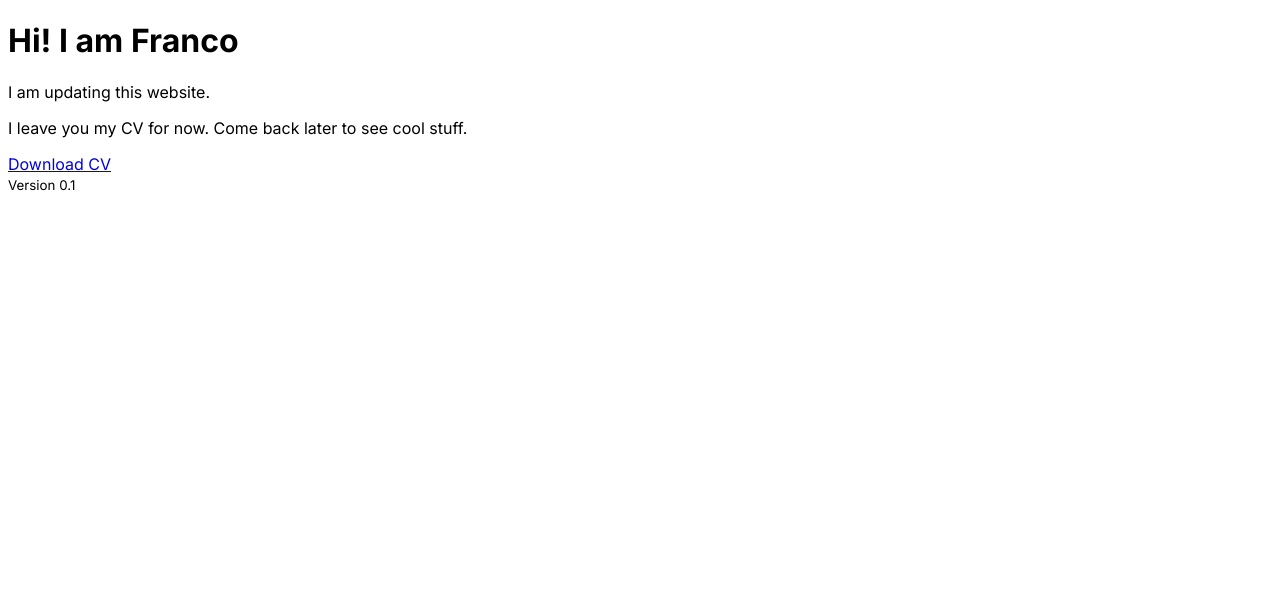
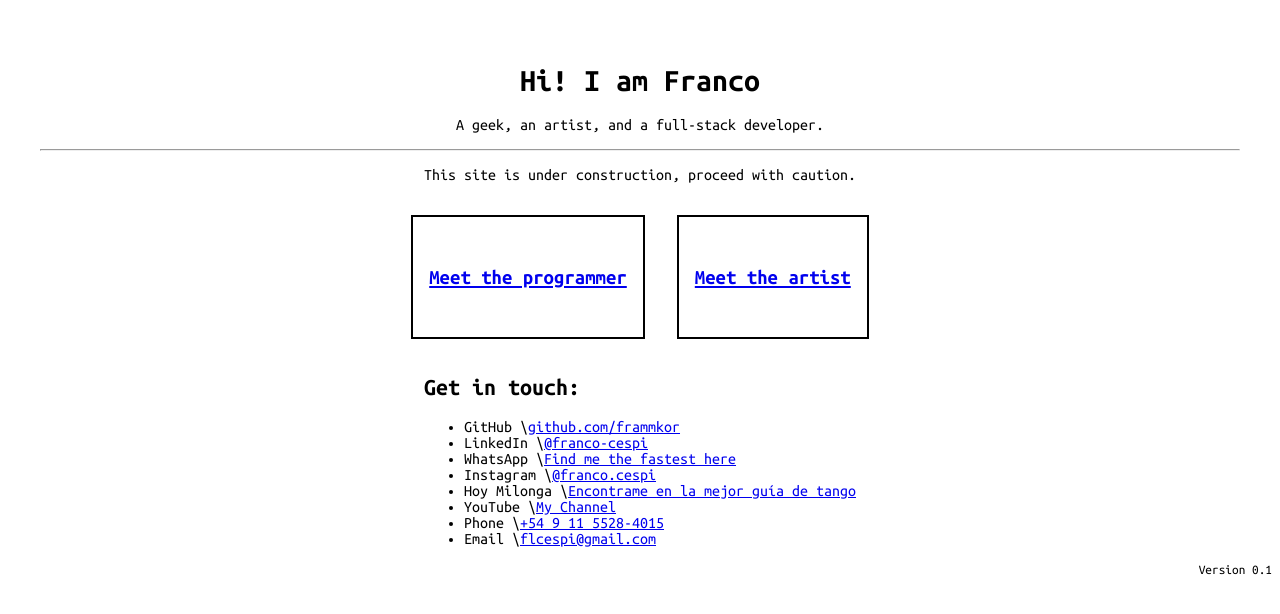
Before and after one commit to frammkor/frammkor, a Next.js app: page / in a window 1280 px wide. Shown: the top 614 px of the page. Built offline with nearby package versions, Linux system fonts and the light colour scheme.

Commit message:
added contact options, routing and a better home

```diff
--- /dev/null
+++ b/app/home.module.css
@@ -0,0 +1,19 @@
+.mainContainer {
+    text-align: center;
+    margin: 4rem 2rem 0 2rem;
+}
+
+.cardWrapper {
+    display: flex;
+    justify-content: center;
+}
+
+.card {
+    border: 2px solid #000;
+    padding: 2rem 1rem;
+    margin: 1rem;
+}
+
+.cardTitle {
+    font-size: 1.3rem;
+}
--- /dev/null
+++ b/app/layout.module.css
@@ -0,0 +1,4 @@
+.contactWrapper {
+    display: flex;
+    justify-content: center;
+}
--- a/app/layout.tsx
+++ b/app/layout.tsx
@@ -1,15 +1,21 @@
 import type { Metadata } from 'next'
-import { Inter } from 'next/font/google'
+import { Ubuntu_Mono } from 'next/font/google'
+import styles from './layout.module.css'
 
 // COMPONENTS
-import { Version } from '@/components'
-
-const inter = Inter({ subsets: ['latin'] })
+import { Version, Contact } from '@/components'
 
 export const metadata: Metadata = {
   title: 'Franco Cespi Porfolio',
   description: 'Here you will find a preview of my most relevant computer science and art projects',
 }
+
+const ubuntuMono = Ubuntu_Mono({
+  weight: ['400', '700'],
+  style: ['normal', 'italic'],
+  subsets: ['latin'],
+  display: 'swap',
+})
 
 export default function RootLayout({
   children,
@@ -18,9 +24,11 @@ export default function RootLayout({
 }) {
   return (
     <html lang="en">
-      <body className={inter.className}>
+      <body className={ubuntuMono.className}>
         {children}
-
+        <div className={styles.contactWrapper}>
+          <Contact />
+        </div>
         <Version />
       </body>
     </html>
--- a/app/page.tsx
+++ b/app/page.tsx
@@ -1,24 +1,36 @@
 import Link from 'next/link'
+
+import styles from './home.module.css'
 
 export default function Home() {
     return (
-    <div>
+        <div className={styles.mainContainer}>
             <h1>
                 Hi! I am Franco
             </h1>
+            <p>
+                A geek, an artist, and a full-stack developer.
+            </p>
+
+            <hr />
 
             <p>
-        I am updating this website.
-      </p>
-      <p>
-        I leave you my CV for now. Come back later to see cool stuff.
+                This site is under construction, proceed with caution.
             </p>
 
-      <a className='d-block' href="/CV Franco 2023-10 INGLES.pdf"
-        download="CV Franco 2023-10 INGLES.pdf"
-      >
-        Download CV
-      </a>
+            <div className={styles.cardWrapper}>
+                <Link href='/cs' className={styles.card}>
+                    <h2 className={styles.cardTitle}>
+                        Meet the programmer
+                    </h2>
+                </Link>
+                <Link href='/art' className={styles.card}>
+                    <h2 className={styles.cardTitle}>
+                        Meet the artist
+                    </h2>
+                </Link>
+            </div>
+
         </div>
     )
 }
--- /dev/null
+++ b/components/Contact/contactOptions.js
@@ -0,0 +1,50 @@
+export default [
+    {
+        key: 'github',
+        label: 'GitHub',
+        value: 'github.com/frammkor',
+        href: 'https://github.com/frammkor/',
+    },
+    {
+        key: 'linkedin',
+        label: 'LinkedIn',
+        value: '@franco-cespi',
+        href: 'https://www.linkedin.com/in/franco-cespi/',
+    },
+    {
+        key: 'whatsapp',
+        label: 'WhatsApp',
+        value: 'Find me the fastest here',
+        href: 'https://wa.me/5491155284015',
+    },
+    {
+        key: 'instagram',
+        label: 'Instagram',
+        value: '@franco.cespi',
+        href: 'https://www.instagram.com/franco.cespi/',
+    },
+    {
+        key: 'hoy-milonga',
+        label: 'Hoy Milonga',
+        value: 'Encontrame en la mejor guía de tango',
+        href: 'https://hoy-milonga.com/buenos-aires/es/teacher/2/Franco**Cespi',
+    },
+    {
+        key: 'youtube',
+        label: 'YouTube',
+        value: 'My Channel',
+        href: 'https://www.youtube.com/channel/UCH6NObYxVRehBZJT5q8Bfiw',
+    },
+    {
+        key: 'phone1',
+        label: 'Phone',
+        value: '+54 9 11 5528-4015',
+        href: 'tel:+5491155284015',
+    },
+    {
+        key: 'email',
+        label: 'Email',
+        value: 'flcespi@gmail.com',
+        href: 'mailto:flcespi@gmail.com',
+    },
+]
--- /dev/null
+++ b/components/Contact/index.jsx
@@ -0,0 +1,24 @@
+import Link from "next/link"
+
+import contactOptions from './contactOptions'
+
+export default function Contact() {
+
+    return (
+        <div>
+            <h2>Get in touch:</h2>
+            <ul>
+                {
+                    contactOptions.map(contactOption =>
+                        <li key={contactOption.key}>
+                            {contactOption.label} \
+                            <Link href={contactOption.href} target="_blank">
+                                {contactOption.value}
+                            </Link>
+                        </li>
+                    )
+                }
+            </ul>
+        </div>
+    )
+}
--- a/components/Version/index.jsx
+++ b/components/Version/index.jsx
@@ -1,8 +1,9 @@
 // import styles from './styles'
+import { version } from './styles.module.css'
 
 export default function Version() {
     return <div>
-        <small className="version">
+        <small className={version}>
             Version 0.1
         </small>
     </div>
--- a/components/Version/styles.css
+++ /dev/null
@@ -1,3 +0,0 @@
-.version {
-    color: red;
-}
--- /dev/null
+++ b/components/Version/styles.module.css
@@ -0,0 +1,3 @@
+.version {
+    float: right;
+}
--- a/components/index.js
+++ b/components/index.js
@@ -1 +1,2 @@
+export {default as Contact} from './Contact';
 export {default as Version} from './Version';
--- a/next.config.js
+++ b/next.config.js
@@ -2,6 +2,10 @@
 const nextConfig = {
   output: process.env.NODE_ENV !== "production" ? undefined : "export",
   // basePath: process.env.NODE_ENV !== "production" ? '/frammkor.github.io' : '/',
+
+  experimental: {
+    typedRoutes: true,
+  },
 }
 
 module.exports = nextConfig
```
Also changed, not shown: app/cs/page.tsx (+11 -4 lines). Lines whose indentation alone changed are shown as unchanged.
